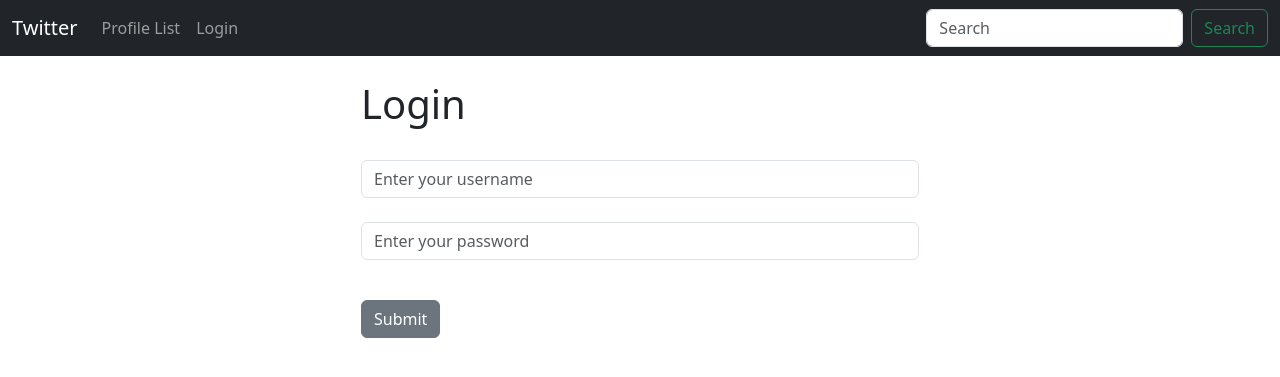
After one commit to miteshtiwary123/twitter_clone, a Django app: page /login/ in a window 1280 px wide. The commit adds this page. Shown: the top 377 px of the page. Run offline with Django 4.2, Linux system fonts and the light colour scheme.

Commit message:
login and logout added

```diff
--- /dev/null
+++ b/twitter/templates/login.html
@@ -0,0 +1,22 @@
+{% extends 'base.html' %}
+{% block content %}
+
+    {% if user.is_authenticated %}
+        <h2>You are already logged in.</h2>
+
+    {% else %}
+        <div class="col-md-6 offset-md-3">
+        <h1>Login</h1><br/>
+
+        <form method='POST' action="{% url 'login' %}"">
+            {% csrf_token %}
+            <div class="mb-3">
+            <input type="text" class="form-control" name="username" placeholder="Enter your username"><br/>
+            <div class="mb-3">
+            <input type="password" class="form-control" name="password" placeholder="Enter your password">
+            </div><br/>
+            <button type="submit" class="btn btn-secondary">Submit</button>
+        </form>
+        </div>
+    {% endif %}
+{% endblock content %}
--- a/twitter/templates/navbar.html
+++ b/twitter/templates/navbar.html
@@ -13,6 +13,13 @@
           <li class="nav-item">
             <a class="nav-link" href="{% url 'profile' request.user.id %}">My Profile</a>
           </li>
+          <li class="nav-item">
+            <a class="nav-link" href="{% url 'logout' %}">Logout</a>
+          </li>
+          {% else %}
+          <li class="nav-item">
+            <a class="nav-link" href="{% url 'login' %}">Login</a>
+          </li>
           {% endif %}
         </ul>
         <form class="d-flex" role="search">
--- a/twitter/urls.py
+++ b/twitter/urls.py
@@ -5,4 +5,6 @@ urlpatterns = [
     path('', views.home, name='home'),
     path('profile_list/', views.profile_list, name='profile_list'),
     path('profile/<int:pk>', views.profile, name='profile'),
+    path('login/', views.login_user, name='login'),
+    path('logout', views.logout_user, name='logout'),
 ]
--- a/twitter/views.py
+++ b/twitter/views.py
@@ -2,6 +2,7 @@ from django.shortcuts import render, redirect
 from django.contrib import messages
 from .models import Profile, Tweet
 from .forms import TweetForm
+from django.contrib.auth import authenticate, login, logout
 
 def home(request):
     if request.user.is_authenticated:
@@ -49,3 +50,24 @@ def profile(request, pk):
         return render(request, 'profile.html', {"profile":profile, "tweets":tweets})
     else:
         messages.success(request, ("You must be loggedin to see this page.."))
+
+def login_user(request):
+    if request.method == 'POST':
+        username = request.POST['username']
+        password = request.POST['password']
+        user = authenticate(request, username=username, password=password)
+        if user is not None:
+            login(request, user)
+            messages.success(request,("You have been loggedin successfully! Start tweeting..."))
+            return redirect('home')
+        else:
+            messages.success(request,('Unable to loggedin! please login again...'))
+            return redirect('login')
+
+    else:
+        return render(request, 'login.html', {})
+
+def logout_user(request):
+    logout(request)
+    messages.success(request,('You are logged out successfully..'))
+    return redirect('home')
```
Also changed, not shown: db.sqlite3.
